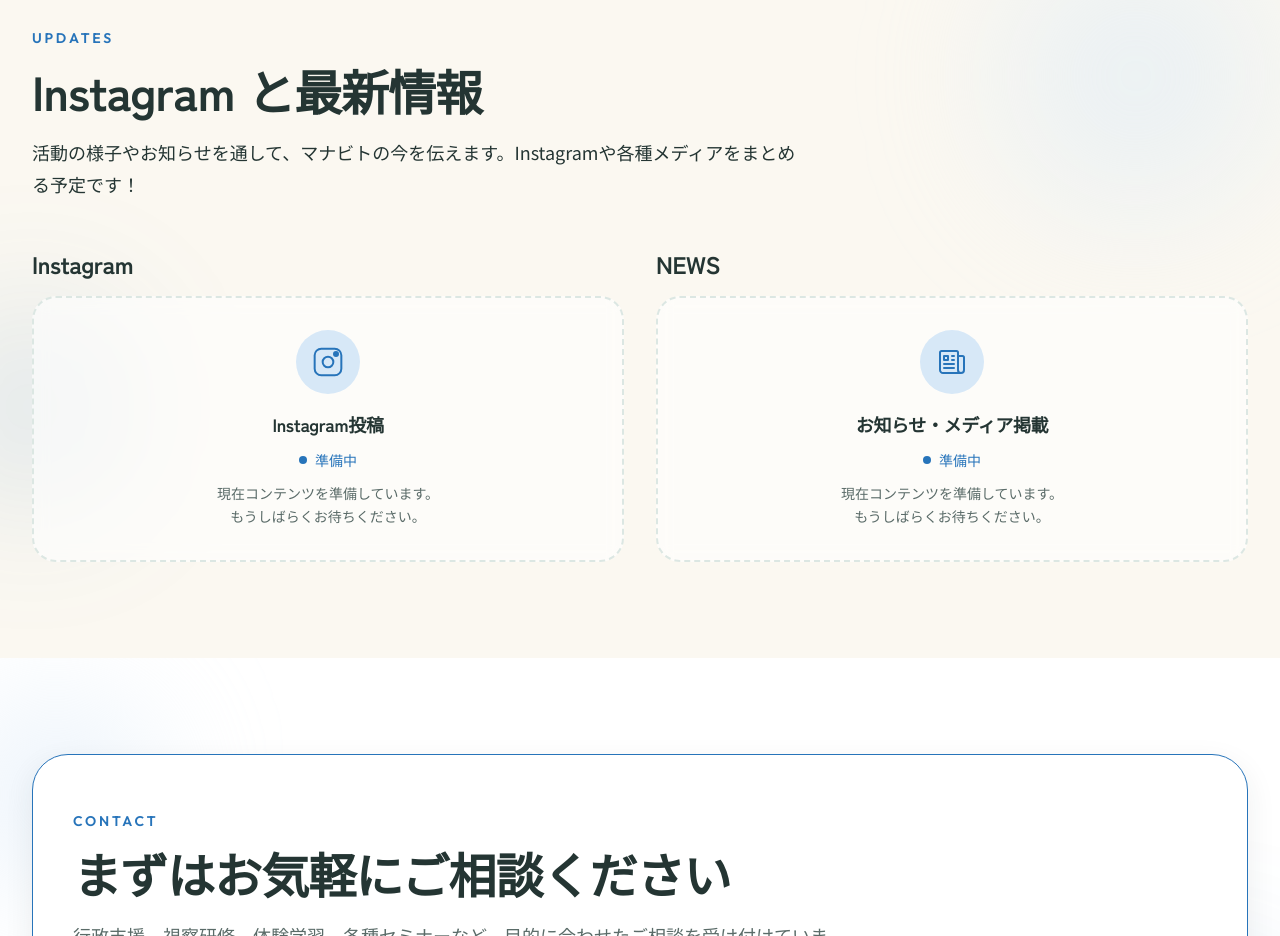
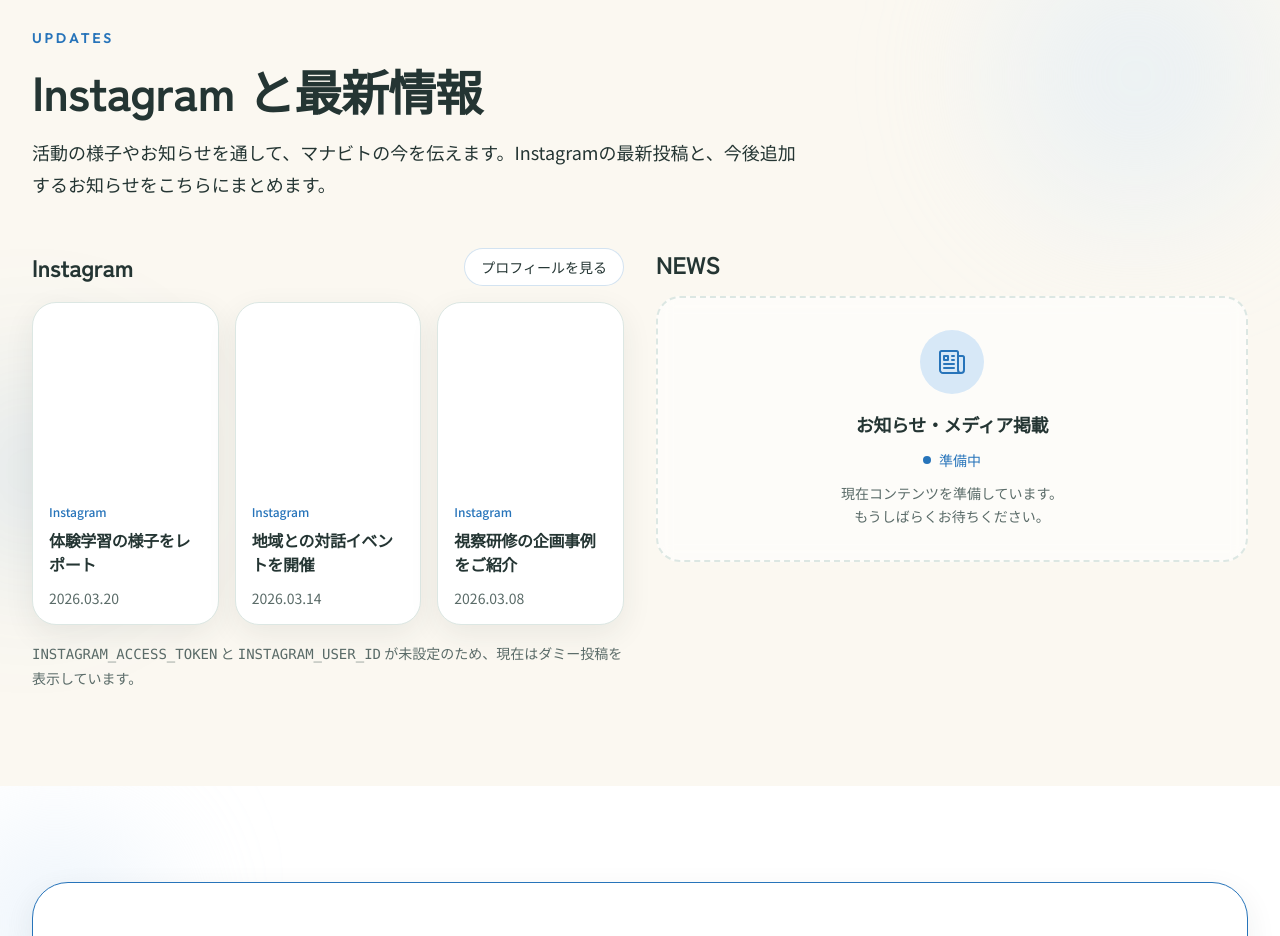
Before and after one commit to YONTZ42/manabito-hp, a Next.js app: page / in a window 1280 px wide. Shown: the part 5420-6356 px from the top of the page. Built offline with nearby package versions, Linux system fonts and the light colour scheme; no server answers.

Commit message:
instagram connect

```diff
--- /dev/null
+++ b/app/services/experiential-learning/page.tsx
@@ -0,0 +1,17 @@
+import type { Metadata } from "next";
+import { ServiceDetailPage } from "@/components/pages/service-detail-page";
+import { requireServiceDetail } from "@/data/service-details";
+
+const detail = requireServiceDetail("experiential-learning");
+
+export const metadata: Metadata = {
+  title: `${detail.target} | ${detail.catchphrase}`,
+  description: detail.description,
+  alternates: {
+    canonical: detail.href,
+  },
+};
+
+export default function ExperientialLearningPage() {
+  return <ServiceDetailPage detail={detail} />;
+}
--- /dev/null
+++ b/app/services/inspection-training/page.tsx
@@ -0,0 +1,17 @@
+import type { Metadata } from "next";
+import { ServiceDetailPage } from "@/components/pages/service-detail-page";
+import { requireServiceDetail } from "@/data/service-details";
+
+const detail = requireServiceDetail("inspection-training");
+
+export const metadata: Metadata = {
+  title: `${detail.target} | ${detail.catchphrase}`,
+  description: detail.description,
+  alternates: {
+    canonical: detail.href,
+  },
+};
+
+export default function InspectionTrainingPage() {
+  return <ServiceDetailPage detail={detail} />;
+}
--- /dev/null
+++ b/app/services/seminars-training/page.tsx
@@ -0,0 +1,17 @@
+import type { Metadata } from "next";
+import { ServiceDetailPage } from "@/components/pages/service-detail-page";
+import { requireServiceDetail } from "@/data/service-details";
+
+const detail = requireServiceDetail("seminars-training");
+
+export const metadata: Metadata = {
+  title: `${detail.target} | ${detail.catchphrase}`,
+  description: detail.description,
+  alternates: {
+    canonical: detail.href,
+  },
+};
+
+export default function SeminarsTrainingPage() {
+  return <ServiceDetailPage detail={detail} />;
+}
--- a/components/cards/instagram-post-card.tsx
+++ b/components/cards/instagram-post-card.tsx
@@ -3,6 +3,10 @@
 type InstagramPostCardProps = {
   title: string;
   date: string;
+  caption?: string;
+  href?: string;
+  imageUrl?: string;
+  mediaType?: string;
   className?: string;
   colorIndex?: number;
 };
@@ -14,15 +18,79 @@
   "bg-gradient-to-br from-accent-pink to-accent-peach/60",
 ];
 
-export function InstagramPostCard({ title, date, className, colorIndex = 0 }: InstagramPostCardProps) {
-  return (
-    <article className={cn("overflow-hidden rounded-[24px] border border-base-border bg-white shadow-soft transition-transform hover:scale-[1.02]", className)}>
-      <div className={cn("aspect-square bg-hero-grid", gradientColors[colorIndex % gradientColors.length])} />
+export function InstagramPostCard({
+  title,
+  date,
+  caption,
+  href,
+  imageUrl,
+  mediaType,
+  className,
+  colorIndex = 0,
+}: InstagramPostCardProps) {
+  const content = (
+    <>
+      <div className="relative aspect-square overflow-hidden bg-hero-grid">
+        {imageUrl ? (
+          <>
+            {/* eslint-disable-next-line @next/next/no-img-element */}
+            <img
+              src={imageUrl}
+              alt={title}
+              className="h-full w-full object-cover transition-transform duration-300 group-hover:scale-105"
+              loading="lazy"
+            />
+          </>
+        ) : (
+          <div
+            className={cn(
+              "h-full w-full bg-hero-grid",
+              gradientColors[colorIndex % gradientColors.length],
+            )}
+          />
+        )}
+        {mediaType ? (
+          <span className="absolute left-3 top-3 rounded-full bg-white/90 px-2 py-1 text-[11px] font-semibold text-text-main shadow-sm">
+            {mediaType === "VIDEO" ? "Reel / Video" : "Post"}
+          </span>
+        ) : null}
+      </div>
       <div className="p-4">
         <p className="text-xs font-medium text-brand">Instagram</p>
-        <h3 className="mt-2 font-heading text-base font-bold text-text-main">{title}</h3>
-        <p className="mt-2 text-sm text-text-sub">{date}</p>
+        <h3 className="mt-2 font-heading text-base font-bold text-text-main">
+          {title}
+        </h3>
+        {caption ? (
+          <p className="mt-2 line-clamp-3 text-sm leading-6 text-text-sub">
+            {caption}
+          </p>
+        ) : null}
+        <p className="mt-3 text-sm text-text-sub">{date}</p>
       </div>
+    </>
+  );
+
+  const classes = cn(
+    "group overflow-hidden rounded-[24px] border border-base-border bg-white shadow-soft transition-transform hover:scale-[1.02]",
+    className,
+  );
+
+  if (href) {
+    return (
+      <a
+        href={href}
+        target="_blank"
+        rel="noreferrer"
+        className={classes}
+      >
+        {content}
+      </a>
+    );
+  }
+
+  return (
+    <article className={classes}>
+      {content}
     </article>
   );
 }
--- a/components/sections/instagram-news-section.tsx
+++ b/components/sections/instagram-news-section.tsx
@@ -1,5 +1,7 @@
+import { InstagramPostCard } from "@/components/cards/instagram-post-card";
 import { Container } from "@/components/ui/container";
 import { SectionHeading } from "@/components/ui/section-heading";
+import { getInstagramFeed } from "@/lib/instagram";
 
 function ComingSoonCard({ title, icon }: { title: string; icon: React.ReactNode }) {
   return (
@@ -23,7 +25,9 @@
   );
 }
 
-export function InstagramNewsSection() {
+export async function InstagramNewsSection() {
+  const { posts, profileUrl, isFallback } = await getInstagramFeed();
+
   return (
     <section id="updates" className="relative overflow-hidden bg-base-bg py-16 md:py-24">
       {/* Background decorations */}
@@ -34,27 +38,45 @@
         <SectionHeading
           eyebrow="Updates"
           title="Instagram と最新情報"
-          description="活動の様子やお知らせを通して、マナビトの今を伝えます。Instagramや各種メディアをまとめる予定です！"
+          description="活動の様子やお知らせを通して、マナビトの今を伝えます。Instagramの最新投稿と、今後追加するお知らせをこちらにまとめます。"
           descriptionColor="rgb(36, 53, 51)"
         />
 
         <div className="mt-12 grid gap-8 lg:grid-cols-2">
           <div>
-            <div className="mb-4">
+            <div className="mb-4 flex items-center justify-between gap-4">
               <h3 className="font-heading text-2xl font-bold text-text-main">
                 Instagram
               </h3>
+              <a
+                href={profileUrl}
+                target="_blank"
+                rel="noreferrer"
+                className="inline-flex items-center justify-center rounded-full border border-brand/20 bg-white px-4 py-2 text-sm font-medium text-brand transition-colors hover:bg-brand-soft/50"
+              >
+                プロフィールを見る
+              </a>
             </div>
-            <ComingSoonCard
-              title="Instagram投稿"
-              icon={
-                <svg className="h-8 w-8 text-brand" fill="none" viewBox="0 0 24 24" stroke="currentColor" strokeWidth={1.5}>
-                  <rect x="2" y="2" width="20" height="20" rx="5" />
-                  <circle cx="12" cy="12" r="4" />
-                  <circle cx="18" cy="6" r="1.5" fill="currentColor" />
-                </svg>
-              }
-            />
+            <div className="grid gap-4 md:grid-cols-3">
+              {posts.map((post, index) => (
+                <InstagramPostCard
+                  key={post.id}
+                  title={post.title}
+                  date={post.date}
+                  caption={post.caption}
+                  href={post.permalink}
+                  imageUrl={post.imageUrl}
+                  mediaType={post.mediaType}
+                  colorIndex={index}
+                />
+              ))}
+            </div>
+            {isFallback ? (
+              <p className="mt-4 text-sm leading-6 text-text-sub">
+                <code>INSTAGRAM_ACCESS_TOKEN</code> と{" "}
+                <code>INSTAGRAM_USER_ID</code> が未設定のため、現在はダミー投稿を表示しています。
+              </p>
+            ) : null}
           </div>
 
           <div>
--- a/data/service-details.ts
+++ b/data/service-details.ts
@@ -101,3 +101,13 @@
 export function getServiceDetailBySlug(slug: string) {
   return serviceDetails.find((detail) => detail.slug === slug);
 }
+
+export function requireServiceDetail(slug: string): ServiceDetail {
+  const detail = getServiceDetailBySlug(slug);
+
+  if (!detail) {
+    throw new Error(`Missing service detail: ${slug}`);
+  }
+
+  return detail;
+}
--- /dev/null
+++ b/lib/instagram.ts
@@ -0,0 +1,153 @@
+import "server-only";
+
+import { instagramPosts } from "@/data/instagram-posts";
+
+const INSTAGRAM_GRAPH_API_VERSION =
+  process.env.INSTAGRAM_GRAPH_API_VERSION ?? "v23.0";
+const INSTAGRAM_POST_LIMIT = 3;
+const INSTAGRAM_REVALIDATE_SECONDS = 60 * 60;
+const INSTAGRAM_FALLBACK_PROFILE_URL = "https://www.instagram.com/";
+
+type InstagramApiMedia = {
+  id: string;
+  caption?: string;
+  media_type?: "IMAGE" | "VIDEO" | "CAROUSEL_ALBUM" | string;
+  media_url?: string;
+  thumbnail_url?: string;
+  permalink?: string;
+  timestamp?: string;
+  username?: string;
+};
+
+type InstagramApiResponse = {
+  data?: InstagramApiMedia[];
+};
+
+export type InstagramPost = {
+  id: string;
+  title: string;
+  date: string;
+  caption?: string;
+  imageUrl?: string;
+  permalink?: string;
+  mediaType?: string;
+};
+
+export type InstagramFeed = {
+  posts: InstagramPost[];
+  profileUrl: string;
+  isFallback: boolean;
+};
+
+function getProfileUrl(username?: string) {
+  const configuredProfileUrl = process.env.INSTAGRAM_PROFILE_URL?.trim();
+
+  if (configuredProfileUrl) {
+    return configuredProfileUrl;
+  }
+
+  if (username) {
+    return `https://www.instagram.com/${username}/`;
+  }
+
+  return INSTAGRAM_FALLBACK_PROFILE_URL;
+}
+
+function formatInstagramDate(value?: string) {
+  if (!value) {
+    return "";
+  }
+
+  const date = new Date(value);
+
+  if (Number.isNaN(date.getTime())) {
+    return value;
+  }
+
+  return new Intl.DateTimeFormat("ja-JP", {
+    year: "numeric",
+    month: "2-digit",
+    day: "2-digit",
+  }).format(date);
+}
+
+function getCaptionTitle(caption?: string) {
+  const normalized = caption?.replace(/\s+/g, " ").trim();
+
+  if (!normalized) {
+    return "Instagram の投稿を見る";
+  }
+
+  return normalized.slice(0, 72);
+}
+
+function buildFallbackFeed(): InstagramFeed {
+  return {
+    posts: instagramPosts.map((post, index) => ({
+      id: `fallback-${index}`,
+      title: post.title,
+      date: post.date,
+    })),
+    profileUrl: getProfileUrl(),
+    isFallback: true,
+  };
+}
+
+export async function getInstagramFeed(): Promise<InstagramFeed> {
+  const accessToken = process.env.INSTAGRAM_ACCESS_TOKEN?.trim();
+  const userId = process.env.INSTAGRAM_USER_ID?.trim();
+
+  if (!accessToken || !userId) {
+    return buildFallbackFeed();
+  }
+
+  const searchParams = new URLSearchParams({
+    fields:
+      "id,caption,media_type,media_url,thumbnail_url,permalink,timestamp,username",
+    limit: String(INSTAGRAM_POST_LIMIT),
+    access_token: accessToken,
+  });
+
+  try {
+    const response = await fetch(
+      `https://graph.facebook.com/${INSTAGRAM_GRAPH_API_VERSION}/${userId}/media?${searchParams.toString()}`,
+      {
+        next: {
+          revalidate: INSTAGRAM_REVALIDATE_SECONDS,
+          tags: ["instagram-posts"],
+        },
+      },
+    );
+
+    if (!response.ok) {
+      throw new Error(`Instagram API request failed with ${response.status}`);
+    }
+
+    const payload = (await response.json()) as InstagramApiResponse;
+    const posts =
+      payload.data?.slice(0, INSTAGRAM_POST_LIMIT).map((post) => ({
+        id: post.id,
+        title: getCaptionTitle(post.caption),
+        date: formatInstagramDate(post.timestamp),
+        caption: post.caption?.trim(),
+        imageUrl:
+          post.media_type === "VIDEO"
+            ? post.thumbnail_url ?? post.media_url
+            : post.media_url,
+        permalink: post.permalink,
+        mediaType: post.media_type,
+      })) ?? [];
+
+    if (posts.length === 0) {
+      return buildFallbackFeed();
+    }
+
+    return {
+      posts,
+      profileUrl: getProfileUrl(payload.data?.[0]?.username),
+      isFallback: false,
+    };
+  } catch {
+    return buildFallbackFeed();
+  }
+}
```
Also changed, not shown: app/services/[slug]/page.tsx (deleted, +0 -46 lines), app/services/administration-support/page.tsx (added, +17 -0 lines), app/services/loading.tsx (renamed from app/services/[slug]/loading.tsx), 2 other files (tests, documents, lock files or other folders).
